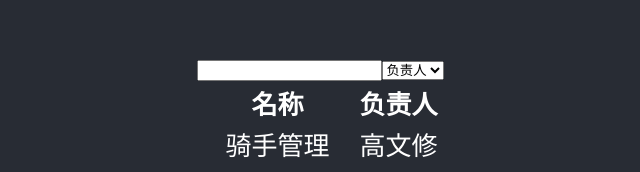
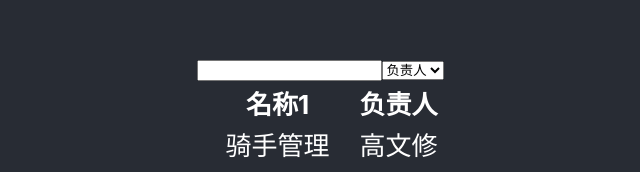
Before and after one commit to ShirelyTang/jira, a React (Create React App) app: page / in a window 1280 px wide. Shown: the part 231-403 px from the top of the page, without its empty margins (320-960 px from the left). Built offline with nearby package versions, Linux system fonts and the light colour scheme; data requests are answered from the project's data file.

Commit message:
feat:添加工程列表

```diff
--- a/src/sscreens/project-list/list.jsx
+++ b/src/sscreens/project-list/list.jsx
@@ -4,7 +4,7 @@ export  const List = ({uses, list}) => {
     return(
         <table>
             <tr>
-                <th>名称</th>
+                <th>名称1</th>
                 <th>负责人</th>
             </tr>
             <tbody>
```
